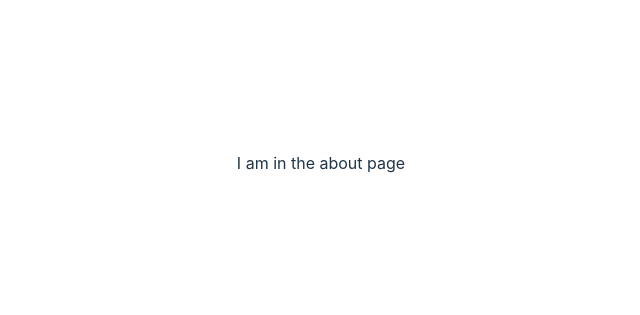
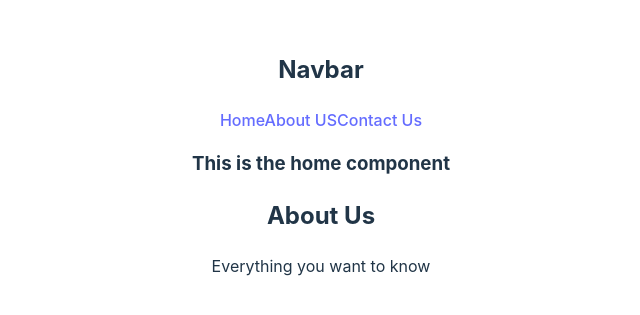
Before and after one commit to subas-roy/introduction-to-react-router, a React (Vite) app: page /about in a window 1280 px wide. Shown: the part 237-552 px from the top of the page, without its empty margins (319-959 px from the left). Built offline with nearby package versions, Linux system fonts and the light colour scheme.

Commit message:
SPA Nested Route implementation

```diff
--- /dev/null
+++ b/src/components/About/About.jsx
@@ -0,0 +1,12 @@
+
+
+const About = () => {
+  return (
+    <div>
+      <h2>About Us</h2>
+      <p>Everything you want to know</p>
+    </div>
+  );
+};
+
+export default About;
--- /dev/null
+++ b/src/components/Contact/Contact.jsx
@@ -0,0 +1,11 @@
+
+const Contact = () => {
+  return (
+    <div>
+      <h2>Contact Us</h2>
+      <p>We are one call away</p>
+    </div>
+  );
+};
+
+export default Contact;
--- /dev/null
+++ b/src/components/Header/Header.jsx
@@ -0,0 +1,15 @@
+
+const Header = () => {
+  return (
+    <div>
+      <h2>Navbar</h2>
+      <nav >
+        <a href="/">Home</a>
+        <a href="/about">About US</a>
+        <a href="/contact">Contact Us</a>
+      </nav>
+    </div>
+  );
+};
+
+export default Header;
--- /dev/null
+++ b/src/components/Home/Home.jsx
@@ -0,0 +1,15 @@
+import { Outlet } from "react-router-dom";
+import Header from "../Header/Header";
+
+
+const Home = () => {
+  return (
+    <div>
+      <Header></Header>
+      <h3>This is the home component</h3>
+      <Outlet></Outlet>
+    </div>
+  );
+};
+
+export default Home;
```
Also changed, not shown: src/main.jsx (+14 -9 lines).
